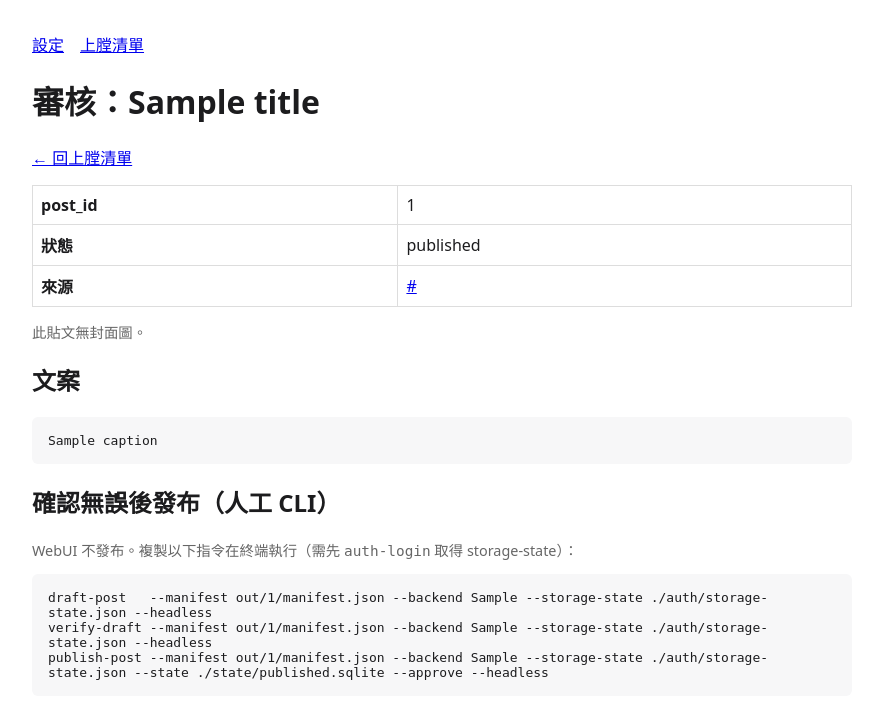
After one commit to redredchen02-rgb/local-crawl-post-factory, a FastAPI app: template webui/templates/detail.html in a window 1280 px wide. The commit adds this page. Shown: the top 719 px of the page, without its empty margins (198-1081 px from the left). Run offline with FastAPI, Linux system fonts and the light colour scheme; the template is opened without the code that fills it: most values are stand-ins (such as "Sample title", 1, 10 or a date in 2020).

Commit message:
feat(webui): package review page — caption, cover, source, publish recipe
Closes the human-review loop the design centers on: click a staged package to
review its title, rendered caption, watermarked cover, and source link before
publishing. Publishing stays manual — the page shows the exact CLI commands to
copy, never a publish button (W6).

- GET /packages/{post_id}: review detail (reads caption.txt + manifest)
- GET /packages/{post_id}/cover: serves the cover image
- _safe_pkg_dir: rejects path traversal (test covers encoded ../)
- package list rows now link into the detail page
- 99 tests passing

Co-Authored-By: Claude Opus 4.8 (1M context) <noreply@anthropic.com>

```diff
--- a/webui/app.py
+++ b/webui/app.py
@@ -8,7 +8,7 @@ import json
 from pathlib import Path
 
 from fastapi import FastAPI, Form, Request
-from fastapi.responses import HTMLResponse
+from fastapi.responses import HTMLResponse, FileResponse, PlainTextResponse
 from fastapi.staticfiles import StaticFiles
 from fastapi.templating import Jinja2Templates
 
@@ -78,7 +78,50 @@ def create_app(config_path: str = WEBUI_CONFIG_PATH) -> FastAPI:
         return templates.TemplateResponse(
             request, "packages.html", {"packages": _scan_packages(cfg["out_dir"])})
 
+    @app.get("/packages/{post_id}", response_class=HTMLResponse)
+    def package_detail(request: Request, post_id: str):
+        cfg = webui_config.load(app.state.config_path)
+        pkg = _safe_pkg_dir(cfg["out_dir"], post_id)
+        if pkg is None or not (pkg / "manifest.json").exists():
+            return HTMLResponse('<p class="error">找不到此貼文包</p>', status_code=404)
+        m = json.loads((pkg / "manifest.json").read_text(encoding="utf-8"))
+        caption_file = pkg / "caption.txt"
+        caption = caption_file.read_text(encoding="utf-8") if caption_file.exists() else m.get("content", {}).get("body", "")
+        has_cover = (pkg / "watermarked_cover.jpg").exists() or (pkg / "cover.jpg").exists()
+        return templates.TemplateResponse(request, "detail.html", {
+            "post_id": post_id,
+            "title": m.get("content", {}).get("title", ""),
+            "status": m.get("backend", {}).get("status", "?"),
+            "canonical_url": m.get("source", {}).get("canonical_url", ""),
+            "caption": caption,
+            "has_cover": has_cover,
+            "backend_config": "configs/backend.yaml",
+        })
+
+    @app.get("/packages/{post_id}/cover")
+    def package_cover(post_id: str):
+        cfg = webui_config.load(app.state.config_path)
+        pkg = _safe_pkg_dir(cfg["out_dir"], post_id)
+        if pkg is None:
+            return PlainTextResponse("not found", status_code=404)
+        for name in ("watermarked_cover.jpg", "cover.jpg"):
+            f = pkg / name
+            if f.exists():
+                return FileResponse(str(f))
+        return PlainTextResponse("no cover", status_code=404)
+
     return app
+
+
+def _safe_pkg_dir(out_dir: str, post_id: str):
+    """Resolve out_dir/post_id, rejecting path traversal."""
+    if not post_id or "/" in post_id or "\\" in post_id or ".." in post_id:
+        return None
+    base = Path(out_dir).resolve()
+    target = (base / post_id).resolve()
+    if target.parent != base or not target.is_dir():
+        return None
+    return target
 
 
 def _scan_packages(out_dir: str):
--- /dev/null
+++ b/webui/templates/detail.html
@@ -0,0 +1,27 @@
+{% extends "base.html" %}
+{% block heading %}審核：{{ title }}{% endblock %}
+{% block content %}
+<p><a href="/packages">← 回上膛清單</a></p>
+
+<table>
+  <tr><th>post_id</th><td>{{ post_id }}</td></tr>
+  <tr><th>狀態</th><td>{{ status }}</td></tr>
+  <tr><th>來源</th><td><a href="{{ canonical_url }}" target="_blank" rel="noopener">{{ canonical_url }}</a></td></tr>
+</table>
+
+{% if has_cover %}
+<h2>封面（含浮水印）</h2>
+<img src="/packages/{{ post_id }}/cover" alt="cover" style="max-width:100%;border:1px solid #ddd">
+{% else %}
+<p class="hint">此貼文無封面圖。</p>
+{% endif %}
+
+<h2>文案</h2>
+<pre style="white-space:pre-wrap;background:#f7f7f8;padding:1rem;border-radius:6px">{{ caption }}</pre>
+
+<h2>確認無誤後發布（人工 CLI）</h2>
+<p class="hint">WebUI 不發布。複製以下指令在終端執行（需先 <code>auth-login</code> 取得 storage-state）：</p>
+<pre style="white-space:pre-wrap;background:#f7f7f8;padding:1rem;border-radius:6px">draft-post   --manifest out/{{ post_id }}/manifest.json --backend {{ backend_config }} --storage-state ./auth/storage-state.json --headless
+verify-draft --manifest out/{{ post_id }}/manifest.json --backend {{ backend_config }} --storage-state ./auth/storage-state.json --headless
+publish-post --manifest out/{{ post_id }}/manifest.json --backend {{ backend_config }} --storage-state ./auth/storage-state.json --state ./state/published.sqlite --approve --headless</pre>
+{% endblock %}
--- a/webui/templates/packages.html
+++ b/webui/templates/packages.html
@@ -9,7 +9,8 @@
     <tbody>
     {% for p in packages %}
       <tr{% if p.broken %} class="error"{% endif %}>
-        <td>{{ p.post_id }}</td><td>{{ p.title }}</td><td>{{ p.status }}</td>
+        <td>{% if not p.broken %}<a href="/packages/{{ p.post_id }}">{{ p.post_id }}</a>{% else %}{{ p.post_id }}{% endif %}</td>
+        <td>{{ p.title }}</td><td>{{ p.status }}</td>
       </tr>
     {% endfor %}
     </tbody>
```
Also changed, not shown: tests/test_webui_packages.py (+42 -2 lines).
